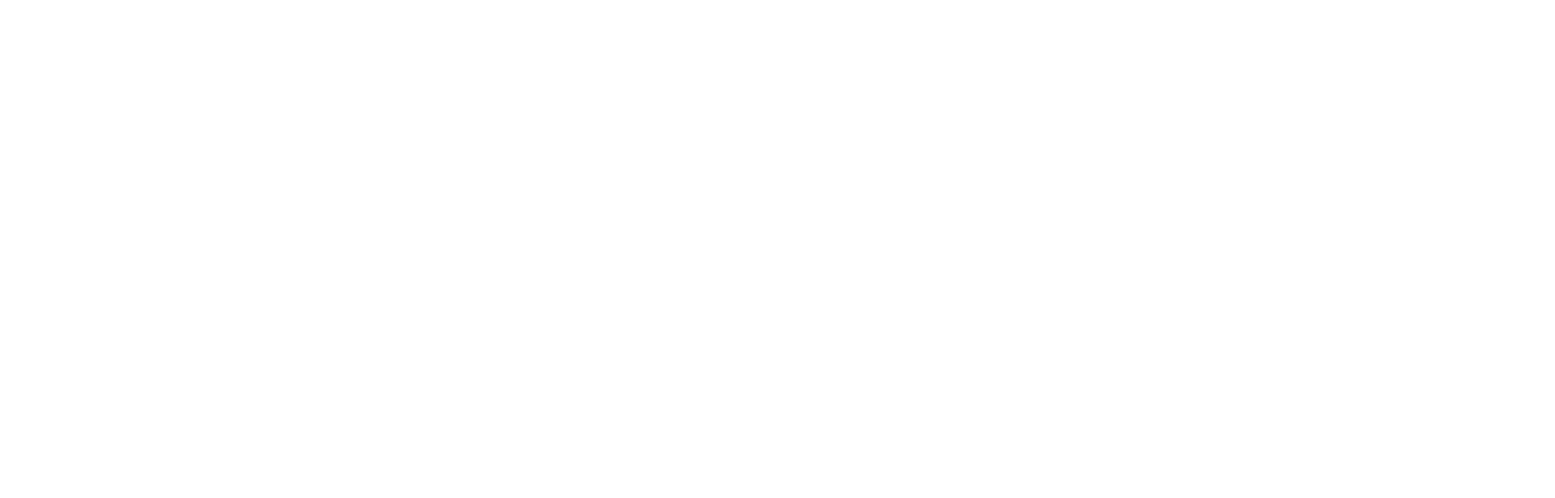
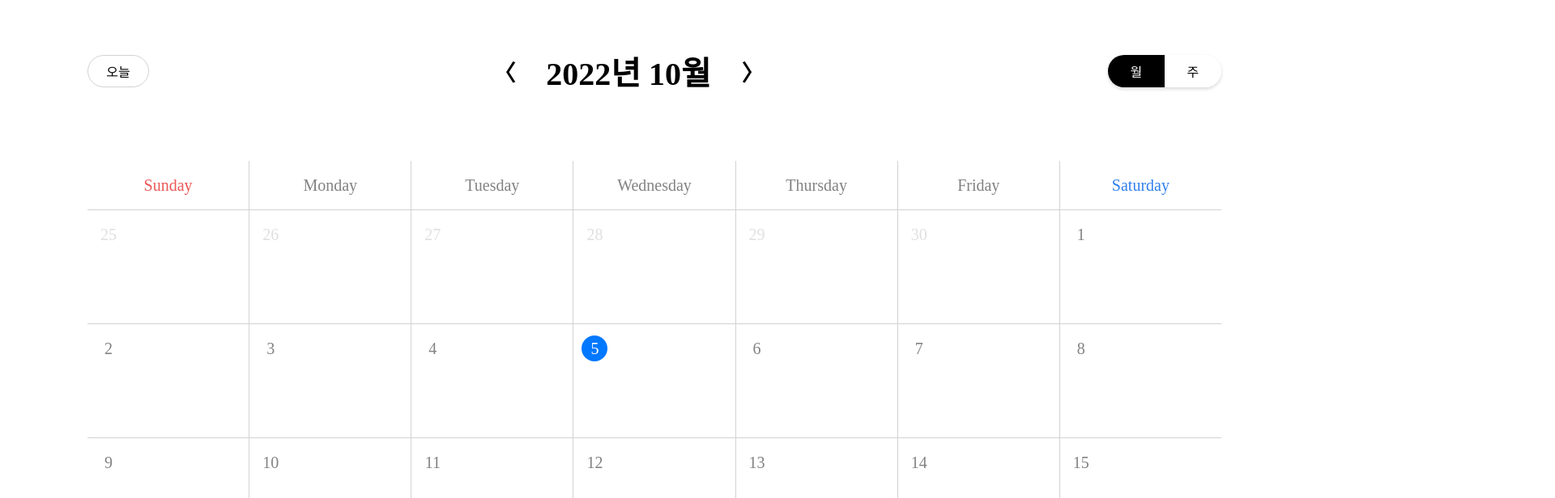
Before and after one commit to seookun/musinsa-calendar, a React (Vite) app: page / in a window 1280 px wide. Shown: the top 616 px of the page at 81% size, 1920 px wide, since content can reach past the window. Built offline with nearby package versions, Linux system fonts and the light colour scheme.

Commit message:
WIP: implements month view layouts

```diff
--- a/src/components/Calendar/Calendar.scss
+++ b/src/components/Calendar/Calendar.scss
@@ -1,13 +1,201 @@
 .Calendar {
-  min-width: 1920px;
-  padding: 112px 131px;
+  // width: 1920px;
+  // padding: 112px 131px;
+  width: 1400px;
+  padding: 60px 100px;
+  margin: 0 auto;
+  overflow: hidden;
   background: #fff;
 }
 
 .CalendarControl {
+  display: flex;
+  justify-content: space-between;
+  align-items: center;
+  height: 40px;
+
+  /* Left */
+  &__left {
+    display: flex;
+    height: 100%;
+  }
+
+  &__today {
+    width: 76px;
+    flex: 1 0 0%;
+    border: 1px solid #d2d2d2;
+    border-radius: 40px;
+    font-size: 16px;
+    font-weight: 400;
+    color: #000;
+    background: #fff;
+    cursor: pointer;
+  }
+
+  /* Center */
+  &__center {
+    display: flex;
+    height: 100%;
+    justify-content: space-between;
+    align-items: center;
+    gap: 38px;
+  }
+
+  &__title {
+    font-size: 40px;
+    font-weight: 700;
+    color: #000;
+  }
+
+  &__prev,
+  &__next {
+    padding: 0;
+    border: none;
+    font-size: 27px;
+    font-weight: 700;
+    color: #000;
+    background: transparent;
+    cursor: pointer;
+  }
+
+  /* Right */
+  &__right {
+    display: flex;
+    height: 100%;
+    overflow: hidden;
+    border-radius: 40px;
+    box-shadow: 0px 2px 4px rgba(0, 0, 0, 0.16);
+  }
+
+  &__view {
+    width: 70px;
+    flex: 1 0 0%;
+    border: none;
+    font-size: 16px;
+    font-weight: 400;
+    color: #000;
+    background: #fff;
+    cursor: pointer;
+
+    &--selected {
+      color: #fff;
+      background: #000;
+    }
+  }
 }
 
 .CalendarMonthView {
+  margin-top: 91px;
+
+  /* Header */
+  &__daysOfWeek {
+    display: flex;
+    border-bottom: 1px solid #d2d2d2;
+  }
+
+  &__dayOfWeek {
+    height: 60px;
+    flex: 1 0 0%;
+    font-size: 20px;
+    font-weight: 400;
+    text-align: center;
+    line-height: 60px;
+    color: #828282;
+
+    & + & {
+      border-left: 1px solid #d2d2d2;
+    }
+
+    &--sunday {
+      color: #eb5757;
+    }
+
+    &--saturday {
+      color: #2f80ed;
+    }
+  }
+
+  /* Content */
+  &__dayRow {
+    display: flex;
+
+    & + & {
+      border-top: 1px solid #d2d2d2;
+    }
+  }
+
+  &__day {
+    display: flex;
+    flex-direction: column;
+    flex: 1 0 0%;
+    padding: 0;
+    min-height: 140px;
+    border: none;
+    background: #fff;
+
+    & + & {
+      border-left: 1px solid #d2d2d2;
+    }
+
+    &__title {
+      flex: 1 0 32px;
+      width: 100%;
+      padding: 14px 10px 0;
+      box-sizing: border-box;
+
+      span {
+        display: inline-block;
+        width: 32px;
+        height: 32px;
+        font-size: 20px;
+        font-weight: 500;
+        line-height: 32px;
+        text-align: center;
+        color: #828282;
+        cursor: pointer;
+      }
+    }
+
+    &__events {
+      flex: 1 0 calc(100% - 46px);
+      width: 100%;
+      padding: 11px 20px;
+      box-sizing: border-box;
+
+      button {
+        display: block;
+        width: 100%;
+        padding: 12px;
+        border: none;
+        border-radius: 4px;
+        font-size: 14px;
+        font-weight: 400;
+        line-height: 17px;
+        text-align: start;
+        color: #fff;
+        cursor: pointer;
+      }
+
+      button + button {
+        margin-top: 8px;
+      }
+    }
+
+    &--today {
+      .CalendarMonthView__day__title span {
+        border-radius: 20px;
+        color: #fff;
+        background: #0078ff;
+      }
+    }
+
+    &--otherMonth {
+      .CalendarMonthView__day__title span {
+        color: #e0e0e0;
+        cursor: default;
+      }
+    }
+  }
 }
 
 .CalendarWeekView {
--- a/src/components/Calendar/Calendar.tsx
+++ b/src/components/Calendar/Calendar.tsx
@@ -1,31 +1,37 @@
 import { useReducer } from 'react';
+import { v4 as uuid } from 'uuid';
 
 import { CalendarProvider } from './CalendarContext';
 import CalendarControl from './CalendarControl';
 import CalendarMonthView from './CalendarMonthView';
 import CalendarWeekView from './CalendarWeekView';
 import { CalendarContextType, CalendarEvent, CalendarProps, CalendarState, CalendarView } from './types';
+import { getCompareDate, getDayStart } from './utils';
 
 type CalendarAction =
   | { type: 'SET_DATE'; payload: Date }
   | { type: 'SET_VIEW'; payload: CalendarView }
-  | { type: 'ADD_EVENT'; payload: Omit<CalendarEvent, 'color'> }
+  | { type: 'ADD_EVENT'; payload: CalendarEvent }
   | { type: 'REMOVE_EVENT'; payload: CalendarEvent }
   | { type: 'UPDATE_EVENT'; payload: CalendarEvent };
 
 function calendarReducer(state: CalendarState, action: CalendarAction): CalendarState {
-  switch (action.type) {
+  const { type, payload } = action;
+
+  switch (type) {
     case 'SET_DATE':
-      return { ...state, date: action.payload };
+      return { ...state, date: payload };
     case 'SET_VIEW':
-      return { ...state, view: action.payload };
+      return { ...state, view: payload };
     case 'ADD_EVENT': {
-      const color = Math.floor(Math.random() * 16777215).toString(16);
-      const event = { color, ...action.payload };
-      return { ...state, events: [...state.events, event] };
+      const events = [...state.events, payload].sort((a, b) => {
+        const x = getCompareDate(a.startDate, b.startDate);
+        return x === 0 ? getCompareDate(a.endDate, b.endDate) : x;
+      });
+      return { ...state, events };
     }
     case 'REMOVE_EVENT': {
-      const index = state.events.findIndex((e) => e.color === action.payload.color);
+      const index = state.events.findIndex((e) => e.eventKey === payload.eventKey);
       if (index > -1) {
         state.events.splice(index, 1);
         return { ...state, events: [...state.events] };
@@ -33,9 +39,9 @@
       return state;
     }
     case 'UPDATE_EVENT': {
-      const event = state.events.find((e) => e.color === action.payload.color);
+      const event = state.events.find((e) => e.eventKey === payload.eventKey);
       if (event) {
-        Object.assign(event, action.payload);
+        Object.assign(event, payload);
         return { ...state, events: [...state.events] };
       }
       return state;
@@ -47,7 +53,7 @@
   const [state, dispatch] = useReducer(calendarReducer, {
     storage: props.storage,
     storageKey: props.storageKey,
-    date: props.initialDate || new Date(),
+    date: getDayStart(props.initialDate || new Date()),
     view: props.initialView || 'month',
     events: [],
   });
@@ -60,8 +66,15 @@
     dispatch({ type: 'SET_VIEW', payload: view });
   };
 
-  const addEvent = (event: Omit<CalendarEvent, 'color'>) => {
-    dispatch({ type: 'ADD_EVENT', payload: event });
+  const addEvent = (event: Omit<CalendarEvent, 'eventKey' | 'color'>) => {
+    dispatch({
+      type: 'ADD_EVENT',
+      payload: {
+        eventKey: uuid(),
+        color: `#${Math.floor(Math.random() * 16777215).toString(16)}`,
+        ...event,
+      },
+    });
   };
 
   const removeEvent = (event: CalendarEvent) => {
--- a/src/components/Calendar/CalendarControl.tsx
+++ b/src/components/Calendar/CalendarControl.tsx
@@ -1,11 +1,53 @@
+import classnames from 'classnames';
+import { useMemo } from 'react';
+
 import { useCalendarContext } from './CalendarContext';
+import { CalendarView } from './types';
+import { getDayStart, getNextsMonthStart, getPreviousMonthStart } from './utils';
+
+const getMonthViewTitle = (d: Date) => `${d.getFullYear()}년 ${d.getMonth() + 1}월`;
+const getWeekViewTitle = (d: Date) =>
+  `${d.getFullYear()}년 ${d.getMonth() + 1}월 ~ ${d.getFullYear()}년 ${d.getMonth() + 1}월`;
 
 function CalendarControl() {
   const ctx = useCalendarContext();
 
+  const calendarTitle = useMemo(
+    () => (ctx.view === 'month' ? getMonthViewTitle(ctx.date) : getWeekViewTitle(ctx.date)),
+    [ctx.view, ctx.date],
+  );
+
+  const getControlViewClassName = (view: CalendarView) => {
+    const baseClass = 'CalendarControl__view';
+    return classnames(baseClass, {
+      [`${baseClass}--selected`]: ctx.view === view,
+    });
+  };
+
   return (
     <div className="CalendarControl">
-      <div></div>
+      <div className="CalendarControl__left">
+        <button className="CalendarControl__today" onClick={() => ctx.setDate(getDayStart(new Date()))}>
+          오늘
+        </button>
+      </div>
+      <div className="CalendarControl__center">
+        <button className="CalendarControl__prev" onClick={() => ctx.setDate(getPreviousMonthStart(ctx.date))}>
+          〈
+        </button>
+        <span className="CalendarControl__title">{calendarTitle}</span>
+        <button className="CalendarControl__next" onClick={() => ctx.setDate(getNextsMonthStart(ctx.date))}>
+          〉
+        </button>
+      </div>
+      <div className="CalendarControl__right">
+        <button className={getControlViewClassName('month')} onClick={() => ctx.setView('month')}>
+          월
+        </button>
+        <button className={getControlViewClassName('week')} onClick={() => ctx.setView('week')}>
+          주
+        </button>
+      </div>
     </div>
   );
 }
--- a/src/components/Calendar/CalendarMonthView.tsx
+++ b/src/components/Calendar/CalendarMonthView.tsx
@@ -1,11 +1,71 @@
+import classnames from 'classnames';
+import { useMemo } from 'react';
+
 import { useCalendarContext } from './CalendarContext';
+import { getDate, getDatesInSixWeeks, getDayEnd, getDayStart, isIncludeDate, isSameDate, isSameMonth } from './utils';
+
+const daysOfWeek = ['Sunday', 'Monday', 'Tuesday', 'Wednesday', 'Thursday', 'Friday', 'Saturday'];
 
 function CalendarMonthView() {
   const ctx = useCalendarContext();
 
+  const todayDate = getDayStart(new Date());
+  const dayRows = useMemo(() => {
+    const datesInSixWeeks = getDatesInSixWeeks(ctx.date);
+    return Array.from({ length: 6 }, () => datesInSixWeeks.splice(0, 7));
+  }, [ctx.date]);
+
+  const getEventsOfDay = (d: Date) => {
+    const dayStart = getDayStart(d);
+    const dayEnd = getDayEnd(d);
+    return ctx.events.filter((e) => dayEnd >= e.startDate && dayStart <= e.endDate);
+  };
+
   return (
     <div className="CalendarMonthView">
-      <div></div>
+      <div className="CalendarMonthView__daysOfWeek">
+        {daysOfWeek.map((dayOfWeek, i) => (
+          <div
+            key={dayOfWeek}
+            className={classnames('CalendarMonthView__dayOfWeek', {
+              'CalendarMonthView__dayOfWeek--sunday': i === 0,
+              'CalendarMonthView__dayOfWeek--saturday': i === 6,
+            })}
+          >
+            <span>{dayOfWeek}</span>
+          </div>
+        ))}
+      </div>
+      {dayRows.map((v, i) => (
+        <div key={i} className="CalendarMonthView__dayRow">
+          {dayRows[i].map((d) => {
+            const isToday = isSameDate(d, todayDate);
+            const isOtherMonth = !isSameMonth(d, ctx.date);
+
+            return (
+              <div
+                key={d.valueOf()}
+                className={classnames('CalendarMonthView__day', {
+                  'CalendarMonthView__day--today': isToday && !isOtherMonth,
+                  'CalendarMonthView__day--otherMonth': isOtherMonth,
+                })}
+              >
+                <div className="CalendarMonthView__day__title">
+                  <span>{getDate(d)}</span>
+                </div>
+                <div className="CalendarMonthView__day__events">
+                  {!isOtherMonth &&
+                    getEventsOfDay(d).map((e) => (
+                      <button style={{ background: e.color }} key={e.eventKey}>
+                        {e.title}
+                      </button>
+                    ))}
+                </div>
+              </div>
+            );
+          })}
+        </div>
+      ))}
     </div>
   );
 }
```
